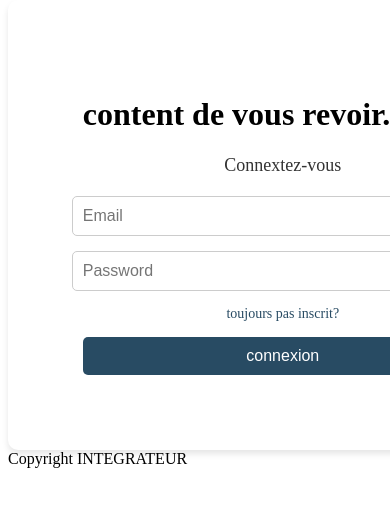
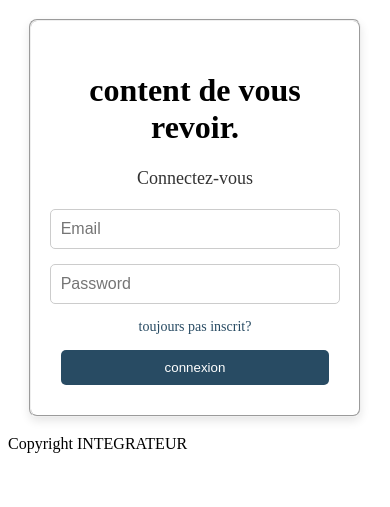
Before and after one commit to lucasstandre/web_integrateur, a PHP site: page /connexion.php in a window 390 px wide; the page is wider, and only the part inside the window is pictured. Shown: the part 180-687 px from the top of that part. Run offline with PHP 8.4, Linux system fonts and the light colour scheme.

Commit message:
connexion marche
connexion marche

```diff
--- a/classe/PDOFactory.php
+++ b/classe/PDOFactory.php
@@ -1,7 +1,7 @@
 <?php
   define('MYSQL_SERVER', 'mysql:host=127.0.0.1;dbname=dbServer;charset=utf8');
-  define('SQL_USER', 'root');
-  define('SQL_PASS', '');
+  define('SQL_USER', 'samit');
+  define('SQL_PASS', 'samit');
 
   class PDOFactory {
     // Dans le cas où la base de données serait en MySQL (est utilisé ici).
--- a/connexion.php
+++ b/connexion.php
@@ -1,17 +1,48 @@
 <?php include_once("inc/header.php"); ?>
 <div class="mobile">
 <div class="container">
-	<div class="form-container">
+	<fieldset class="form-container visible" >
         <h1>content de vous revoir.</h1>
 		<form action="traitement.php" method="post" class="connexion">
-			<span>Connextez-vous</span>
-			<input type="email" placeholder="Email" name="email" id="email"/>
-			<input type="password" placeholder="Password" name="mdp" id="mdp" />
-			<a href="inscription.php"> toujours pas inscrit?</a>
+			<span>Connectez-vous</span>
+			<input type="email" placeholder="Email" name="email"required/>
+			<input type="password" placeholder="Password" name="mdp" required/>
+			<a href="#" id="startinscriptionM"> toujours pas inscrit?</a>
             <input type="hidden" name="action" value="connexion">
-            <button type="submit">connexion</button>
+            <button type="submit" class="submitP">connexion</button>
 		</form>
-	</div>
+    </fieldset>
+     <!-- les fieldset de inscription -->
+     <form action="traitement.php" method="post" class="frm-inscription">
+                <fieldset class="notVisible form-container" id="inscription1M">
+                    <h2>Commencez l'inscription</h2>
+                    <h3>créez votre compte!</h3>
+                        <input type="text" placeholder="nom complet" name="nom" />
+                        <input type="email" placeholder="courriel" name="email" />
+                        <input type="password" placeholder="votre mot de passe" name="mdp" />
+
+                    <a href="#" class="startConnexionM"> déjà inscrit?</a>
+                    <button id="next1M" class="submitP" type="button">continuer</button>
+                </fieldset>
+
+                <fieldset class="notVisible form-container" id="inscription2M">
+                    <h2>Laissez nous apprendre a vous connaitre</h2>
+                    <input type="number" placeholder="numero de rue" name="numero_rue"/>
+                        <input type="text" placeholder="nom de rue" name="nom_rue"/>
+                        <input type="text" placeholder="ville" name="ville"/>
+                        <input type="text" placeholder="code postal" name="code_postal"/>
+                        <select name="province_ID" id="province_ID">
+                            <option value="1">Quebec</option>
+                            <option value="2">Ontario</option>
+                            <option value="3">Alberta</option>
+                            <option value="4">Nunavut</option>
+                            <option value="5">Yukon</option>
+                        </select>
+                    <a href="#" class="startConnexionM"> déjà inscrit?</a>
+                    <button id="next2M" class="submitP" type="submit">Terminer</button>
+            <input type="hidden" name="action" value="connexion">
+                </fieldset>
+        </form>
 </div>
 </div>
 <div class="PC">
@@ -20,14 +51,47 @@
         <img src="ressources/login.avif" alt="login" class="image">
     </div>
     <div class="rightContainer">
-        <div class="form-container">
+
+        <fieldset class="visible form-container" id="connexion">
         <h2>content de vous revoir.</h2>
         <form action="traitement.php" method="post" class="connexion">
-            <input type="email" placeholder="Email" name="email" id="email"/>
-            <input type="password" placeholder="Password" name="mdp" id="mdp"/>
+                <input type="email" placeholder="Email" name="email"  required/>
+                <input type="password" placeholder="Password" name="mdp"  required/>
             <input type="hidden" name="action" value="connexion">
             <button class="submitP" type="submit">connexion</button>
-            <a href="inscription.php"> toujours pas inscrit?</a>
+                <a href="#" id="startinscription"> toujours pas inscrit?</a>
+            </form>
+        </fieldset>
+
+            <!-- les fieldset de inscription -->
+            <form action="traitement.php" method="post" class="frm-inscription">
+                <fieldset class="notVisible form-container" id="inscription1">
+                    <h2>Commencez l'inscription</h2>
+                    <h3>créez votre compte!</h3>
+                        <input type="text" placeholder="nom complet" name="nom" />
+                        <input type="text" placeholder="courriel" name="email" />
+                        <input type="password" placeholder="votre mot de passe" name="mdp" />
+
+                    <a href="#" class="startConnexion"> déjà inscrit?</a>
+                    <button id="next1" class="submitP" type="button">continuer</button>
+                </fieldset>
+
+                <fieldset class="notVisible form-container" id="inscription2">
+                    <h2>Laissez nous apprendre a vous connaitre</h2>
+                    <input type="number" placeholder="numero de rue" name="numero_rue"/>
+                        <input type="text" placeholder="nom de rue" name="nom_rue" />
+                        <input type="text" placeholder="ville" name="ville" id="ville"/>
+                        <input type="text" placeholder="code postal" name="code_postal"/>
+                        <select name="province_ID" id="province_ID" >
+                            <option value="1">Quebec</option>
+                            <option value="2">Ontario</option>
+                            <option value="3">Alberta</option>
+                            <option value="4">Nunavut</option>
+                            <option value="5">Yukon</option>
+                        </select>
+                    <a href="#" class="startConnexion"> déjà inscrit?</a>
+                    <button id="next2" class="submitP" type="submit">Terminer</button>
+            <input type="hidden" name="action" value="inscription">
         </form>
         </div>
     </div>
--- a/css/styles.css
+++ b/css/styles.css
@@ -10,32 +10,43 @@
 
 
 @font-face {
-font-family: 'CascadiaMono';
-src: url('../ressources/CascadiaMono.ttf');
+font-family: 'CascadiaMono'; /* Name your font family */
+src: url('../ressources/CascadiaMono.ttf'); /* Locate the .ttf file within your directory*/
 }
 
 
 
 @media only screen and (max-width: 600px) {
 
-  /* inscription */
-  .filter-content{
-    z-index: 5000;
-  }
-
+  /* inscription et inscription */
   .container {
+    margin: 5%;
     display: flex;
     justify-content: center;
     align-items: center;
-    width: 400px;
-    background-color: #ffffff;
-    box-shadow: 0 4px 6px rgba(0, 0, 0, 0.1);
-    border-radius: 10px;
-    padding: 20%;
+
 }
 
-.form-container {
+.mobile fieldset {
+  background-color: white;
+  padding: 30px;
+  box-shadow: 0px 4px 10px rgba(0, 0, 0, 0.1);
+  border-radius: 8px;
+  width: 80%;
+  max-width: 400px;
+  text-align: center;
+}
+.mobile input {
     width: 100%;
+  padding: 10px;
+  margin-bottom: 10px;
+  border: 1px solid #ddd;
+  border-radius: 5px;
+}
+
+#province_id {
+  width: 106%;
+  padding: 10px;
 }
 
 .connexion {
@@ -70,20 +81,38 @@ src: url('../ressources/CascadiaMono.ttf');
     text-decoration: underline;
 }
 
-.connexion button {
+.submitP {
     width: 100%;
     padding: 10px;
     background-color: var(--bleu);
     color: white;
     border: none;
     border-radius: 5px;
-    font-size: 16px;
     cursor: pointer;
-    transition: background-color 0.3s ease;
 }
 
 .connexion button:hover {
     background-color: var(--turquoise);
+}
+fieldset {
+  opacity: 0;
+  transform: translateX(100%);
+  transition: opacity 0.5s ease, transform 0.5s ease;
+  position: absolute;
+  width: 100%;
+
+}
+
+fieldset.visible {
+  opacity: 1;
+  transform: translateX(0);
+  position: relative;
+}
+
+fieldset.notVisible {
+  opacity: 0;
+  transform: translateX(200%);
+  pointer-events: none;
 }
 
   .hideScroll{
--- a/inc/header.php
+++ b/inc/header.php
@@ -21,6 +21,7 @@ $bdd = PDOFactory::getMySQLConnection();
     <title>INTEGRATEUR</title>
     <script src="js/script.js" defer></script>
     <script src="js/header.js" defer></script>
+    <script src="js/connexion.js" defer></script>
 </head>
 
 <body>
```
Also changed, not shown: other parts of css/styles.css (+39 -9 lines), classe/client.php (+32 -53 lines), classe/clientManager.php (+22 -19 lines), inc/autoloader.php (added, +7 -0 lines), inc/pretraitement.php (+23 -0 lines), js/connexion.js (added, +85 -0 lines), traitement.php (added, +24 -0 lines).
